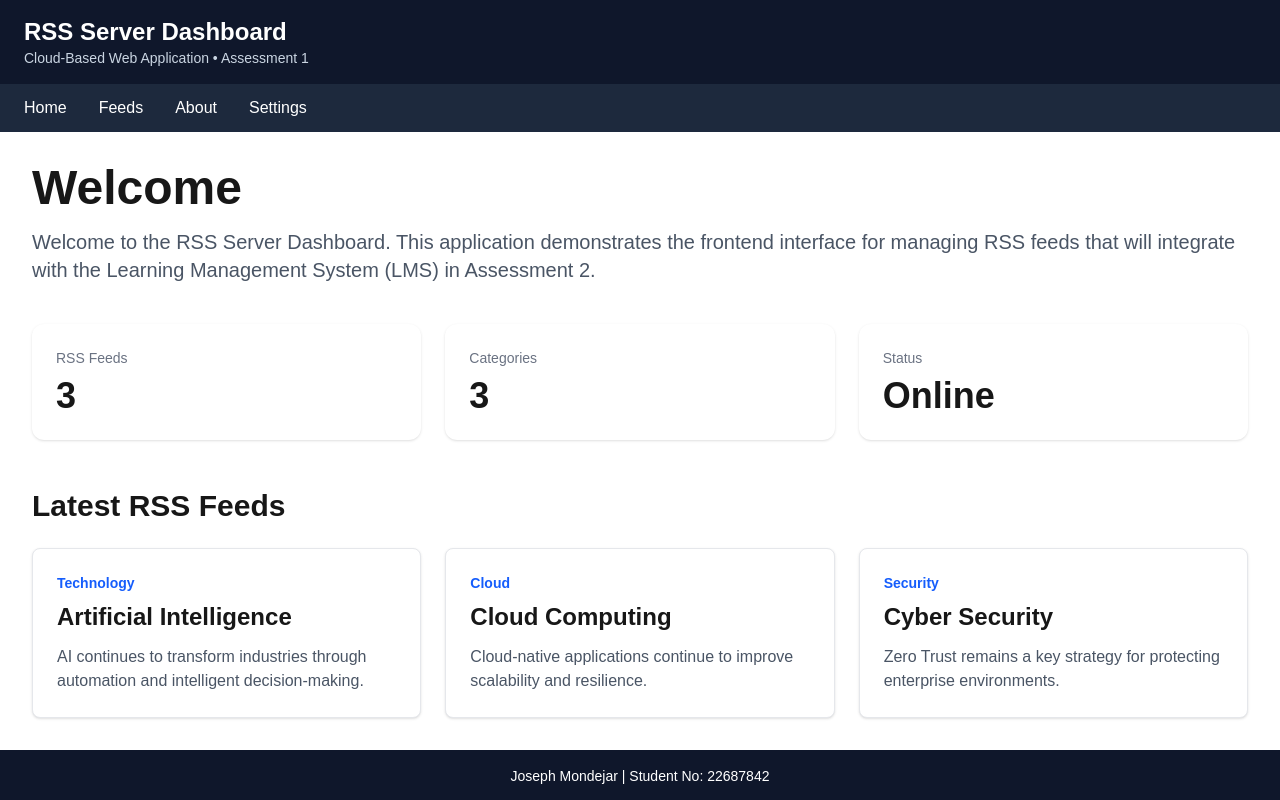
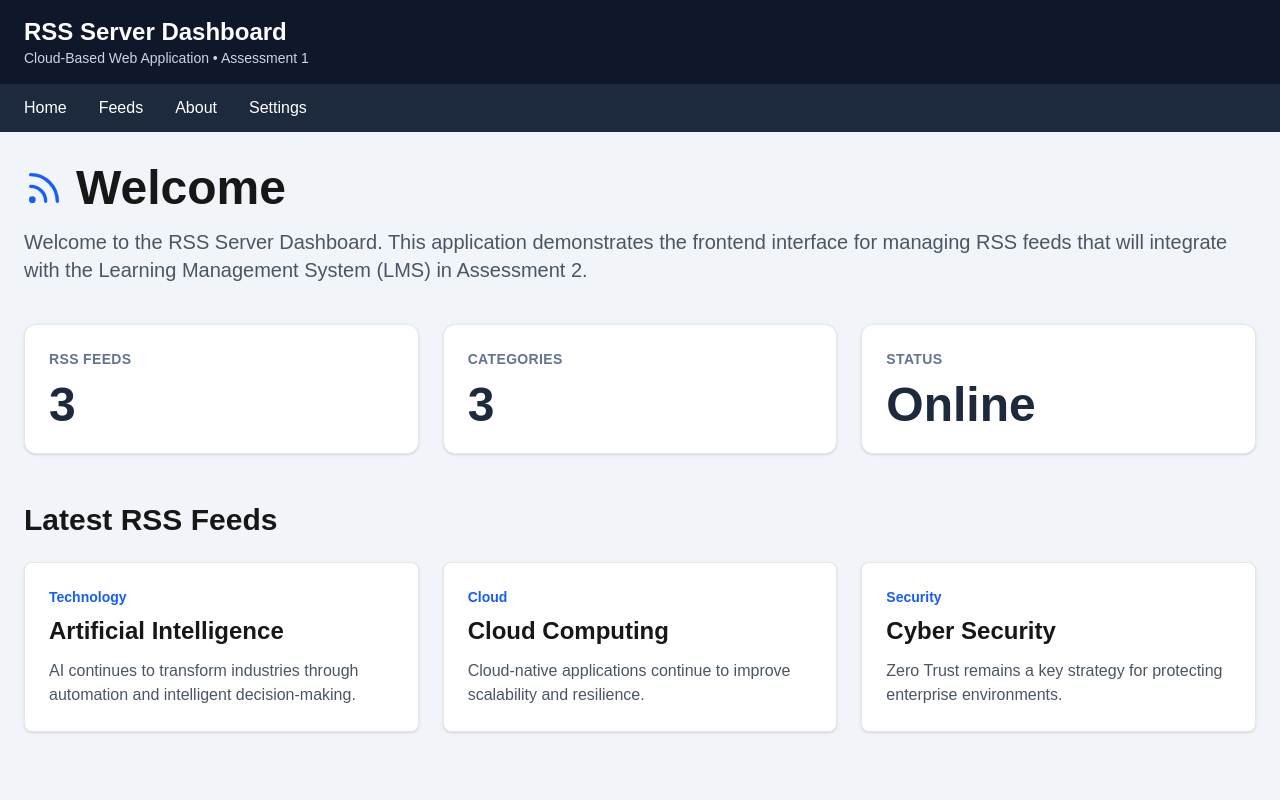
Before and after one commit to josephtipo/rss-lms-frontend, a Next.js app: page / in a window 1280 px wide. Shown: the top 800 px of the page. Built offline with nearby package versions, Linux system fonts and the light colour scheme.

Commit message:
Improve dashboard layout and styling

```diff
--- a/app/layout.tsx
+++ b/app/layout.tsx
@@ -21,8 +21,10 @@ export default function RootLayout({
         <Header />
         <Navbar />
 
-        <main className="flex-1 mx-auto w-full max-w-7xl p-8">
-          {children}
+        <main className="min-h-screen bg-slate-100">
+          <div className="mx-auto max-w-7xl px-6 py-8">
+            {children}
+          </div>
         </main>
 
         <Footer />
--- a/app/page.tsx
+++ b/app/page.tsx
@@ -1,3 +1,4 @@
+import { Rss } from "lucide-react";
 import FeedCard from "@/components/FeedCard";
 import StatCard from "@/components/StatCard";
 import { feeds } from "@/data/feeds";
@@ -7,7 +8,8 @@ export default function Home() {
     <>
       {/* Welcome Section */}
       <section className="mb-10">
-        <h1 className="mb-4 text-5xl font-bold">
+        <h1 className="mb-4 flex items-center gap-3 text-5xl font-bold">
+          <Rss className="h-10 w-10 text-blue-600" />
           Welcome
         </h1>
 
--- a/components/StatCard.tsx
+++ b/components/StatCard.tsx
@@ -8,12 +8,12 @@ export default function StatCard({
   value,
 }: StatCardProps) {
  return (
-    <div className="rounded-xl bg-white p-6 shadow hover:shadow-lg transition">
-      <p className="text-gray-500 text-sm">
+  <div className="rounded-xl border border-slate-200 bg-white p-6 shadow-sm transition duration-300 hover:-translate-y-1 hover:shadow-xl">
+    <p className="text-sm font-semibold uppercase tracking-wide text-slate-500">
       {title}
     </p>
 
-      <h2 className="mt-2 text-4xl font-bold">
+    <h2 className="mt-3 text-5xl font-bold text-slate-800">
       {value}
     </h2>
   </div>
```
Lines whose indentation alone changed are shown as unchanged.
